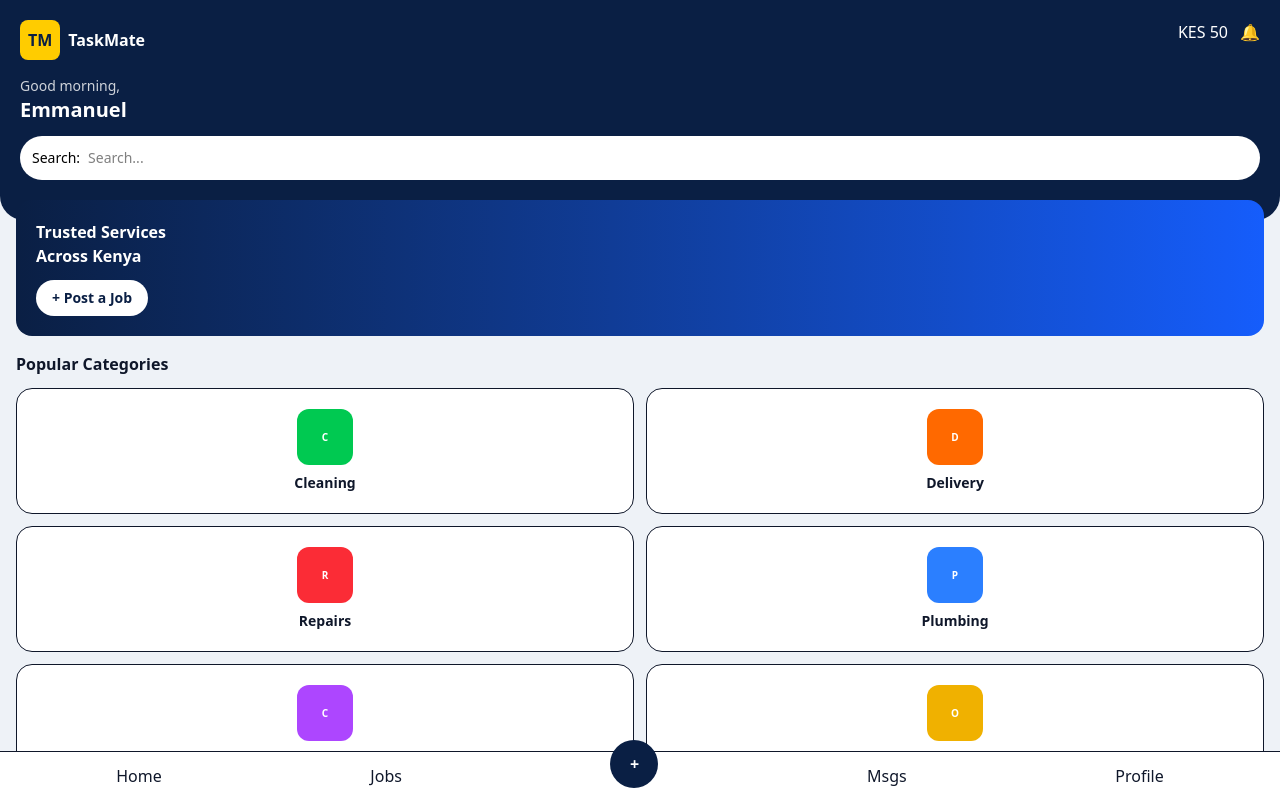
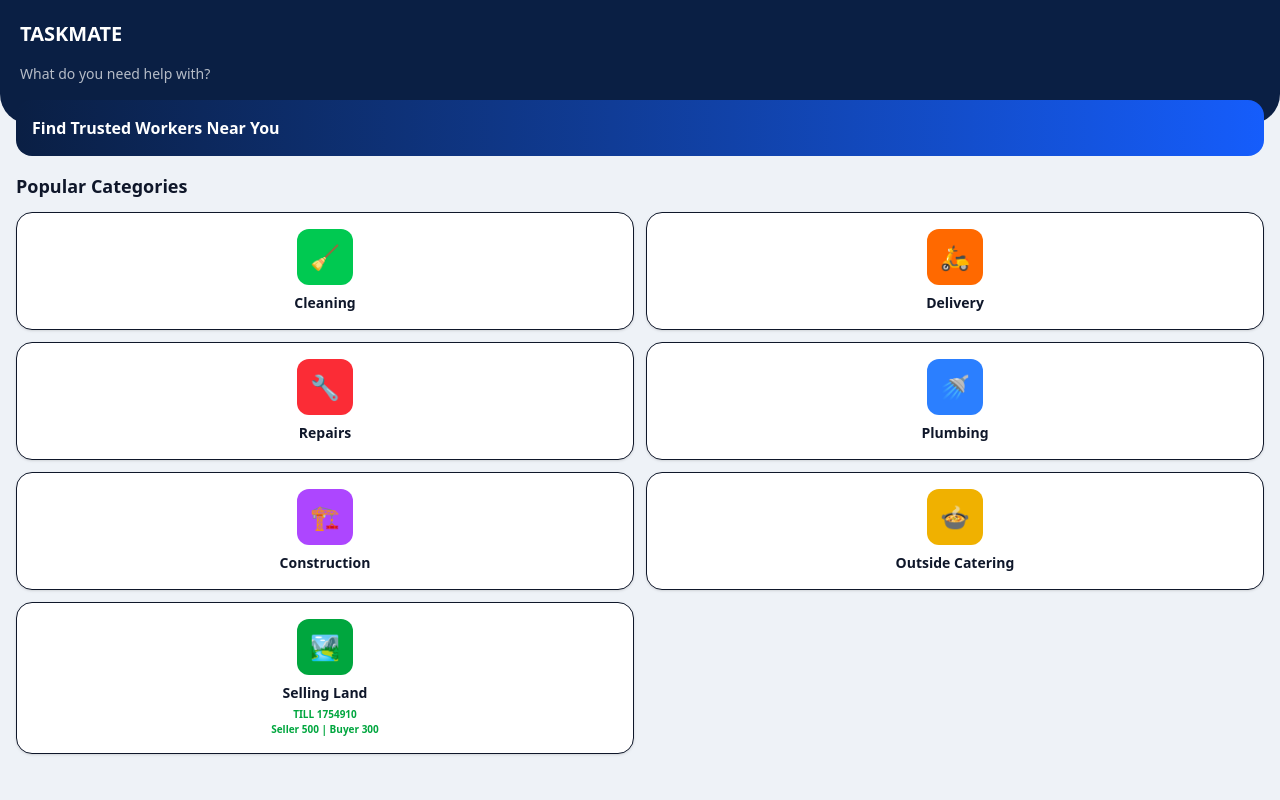
Before and after one commit to njoguemmanuel04-lgtm/taskmate, a Next.js app: page / in a window 1280 px wide. Shown: the top 800 px of the page. Built offline with nearby package versions, Linux system fonts and the light colour scheme.

Commit message:
Update page.tsx

```diff
--- a/app/page.tsx
+++ b/app/page.tsx
@@ -4,25 +4,29 @@ export default function Home(){
 const [search,setSearch]=useState("");
 const go=(p:string)=>window.location.href=p;
 const cats=[
-{name:"Cleaning",l:"C",bg:"bg-green-500"},
-{name:"Delivery",l:"D",bg:"bg-orange-500"},
-{name:"Repairs",l:"R",bg:"bg-red-500"},
-{name:"Plumbing",l:"P",bg:"bg-blue-500"},
-{name:"Construction",l:"C",bg:"bg-purple-500"},
-{name:"Outside Catering",l:"O",bg:"bg-yellow-500"},
-{name:"Selling Land",l:"LAND",bg:"bg-green-600",special:true,path:"/land"},
+{name:"Cleaning",l:"🧹",bg:"bg-green-500",p:"/jobs?cat=cleaning"},
+{name:"Delivery",l:"🛵",bg:"bg-orange-500",p:"/jobs?cat=delivery"},
+{name:"Repairs",l:"🔧",bg:"bg-red-500",p:"/jobs?cat=repairs"},
+{name:"Plumbing",l:"🚿",bg:"bg-blue-500",p:"/jobs?cat=plumbing"},
+{name:"Construction",l:"🏗️",bg:"bg-purple-500",p:"/jobs?cat=construction"},
+{name:"Outside Catering",l:"🍲",bg:"bg-yellow-500",p:"/jobs?cat=catering"},
+{name:"Selling Land",l:"🏞️",bg:"bg-green-600",p:"/land"},
 ];
 return(
-<div className="min-h-screen bg-[#eef2f7] pb-24">
-<div className="bg-[#0a1f44] p-5 pb-10 rounded-b-[24px] text-white">
-<div className="flex justify-between"><div className="flex gap-2 items-center"><div className="bg-[#ffcc00] p-2 rounded-lg text-[#0a1f44] font-black">TM</div><b>TaskMate</b></div><div className="flex gap-3"><span onClick={()=>go('/subscription')}>KES 50</span><span>🔔</span></div></div>
-<div className="mt-4"><div className="text-sm opacity-80">Good morning,</div><div className="font-bold text-xl">Emmanuel</div><div className="bg-white rounded-full flex items-center p-3 mt-3"><span className="text-black text-sm mr-2">Search:</span><input value={search} onChange={e=>setSearch(e.target.value)} placeholder="Search..." className="flex-1 outline-none text-black text-sm"/></div></div>
+<div className="min-h-screen bg-[#eef2f7] pb-20">
+<div className="bg-[#0a1f44] p-5 pb-10 rounded-b-[30px]">
+<div className="flex justify-between"><div className="text-white font-bold text-xl">TASKMATE</div></div>
+<div className="mt-4"><div className="text-white/70 text-sm">What do you need help with?</div></div>
 </div>
-<div className="bg-gradient-to-r from-[#0a1f44] to-blue-600 text-white mx-4 -mt-5 p-5 rounded-2xl"><h2 className="font-bold">Trusted Services<br/>Across Kenya</h2><button onClick={()=>go('/post-job')} className="bg-white text-[#0a1f44] px-4 py-2 rounded-full font-black text-sm mt-3">+ Post a Job</button></div>
-<div className="p-4"><div className="font-bold mb-3">Popular Categories</div>
+<div className="bg-gradient-to-r from-[#0a1f44] to-blue-600 mx-4 -mt-6 rounded-2xl p-4 text-white font-bold">Find Trusted Workers Near You</div>
+<div className="p-4"><div className="font-bold text-lg mb-3">Popular Categories</div>
 <div className="grid grid-cols-2 gap-3">
-{cats.map((c:any,i)=><div key={i} onClick={()=>go(c.path?c.path:`/workers?cat=${c.name}`)} className={`bg-white rounded-2xl p-5 text-center border cursor-pointer ${c.special?'border-2 border-green-600 bg-green-50':''}`}><div className={`w-14 h-14 ${c.bg} rounded-xl mx-auto flex items-center justify-center text-white font-black mb-2 text-[10px]`}>{c.l}</div><div className="font-bold text-sm">{c.name}</div>{c.special&&<><div className="text-green-600 text-[11px] font-black mt-1">TILL 1754910</div><div className="text-[10px] font-semibold">Seller 500 | Buyer 300 | Broker FREE</div></>}</div>)}
+{cats.map((c:any,i)=><div key={i} onClick={()=>go(c.p)} className="bg-white rounded-2xl p-4 flex flex-col items-center shadow-sm border cursor-pointer active:scale-95">
+<div className={`w-14 h-14 ${c.bg} rounded-xl flex items-center justify-center text-2xl`}>{c.l}</div>
+<div className="font-bold text-sm mt-2 text-center">{c.name}</div>
+{c.name==="Selling Land" && <div className="text-[10px] text-green-600 font-bold text-center mt-1">TILL 1754910<br/>Seller 500 | Buyer 300</div>}
+</div>)}
 </div></div>
-<div className="fixed bottom-0 left-0 right-0 bg-white flex justify-around p-3 border-t"><div>Home</div><div>Jobs</div><div className="bg-[#0a1f44] text-white w-12 h-12 rounded-full flex items-center justify-center -mt-6 font-black">+</div><div>Msgs</div><div>Profile</div></div>
 </div>
-)}
+)
+}
```
